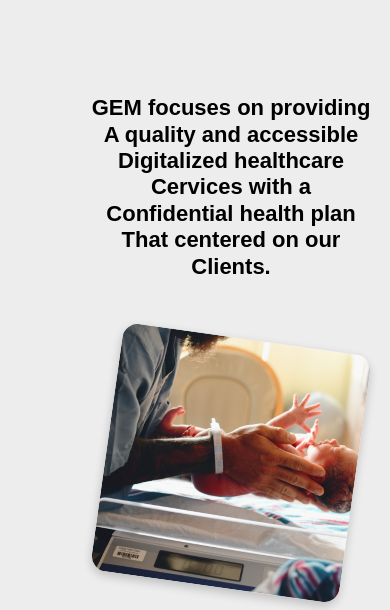
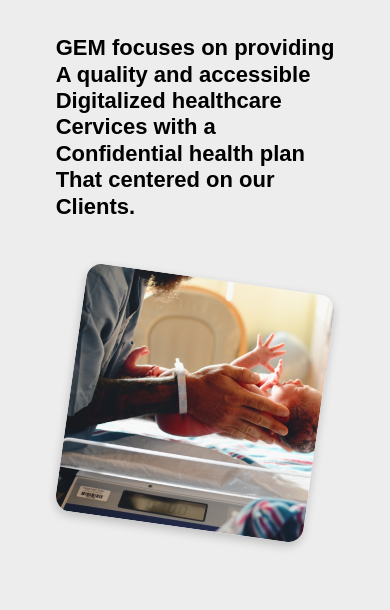
Before and after one commit to eyebeeart/gemhomecare, a plain HTML site: page about.html in a window 390 px wide. Shown: the part 234-844 px from the top of the page. Drawn offline with Linux system fonts and the light colour scheme.

Commit message:
Update about.css

```diff
--- a/about.css
+++ b/about.css
@@ -91,18 +91,36 @@ body {
       height: 20px;
     }
 
+
+
     /* Section Styling */
-  .care-section .care-section2 {
+  .care-section2 {
     display: flex;
     justify-content: space-between;
     align-items: center;
-    padding: 80px 0px 50px 50px;
+    padding: 32px 32px;
     margin: 0 auto; /* Center section horizontally */
     background-color: #eeeded;
   }
-  .care-section{
+
+  .care-section {
     box-shadow: inset 30px, 0, 0, 0 60px rgba(0, 0, 0, 0.30);
+    flex-direction: column;
+    padding: 32px;
+    display: flex;
+    justify-content: center;
+    align-items: center;
+    text-align: left;
   }
+
+
+
+  .care-section h1 {
+    font-size: 64px;
+    color: rgb(0, 0, 0);
+    margin-bottom: 32px;
+  }
+
   .uline{
     display: inline-flex;
     align-items: center;
@@ -111,18 +129,6 @@ body {
   .hr3{
     width: 580px;
     background: linear-gradient(to right, #d4f049, #1bc515) ;
-  }
-
-  .care-section {
-      align-items: center;
-    text-align: center;
-    padding: 32px;
-  }
-
-  .care-section h1 {
-    font-size: 64px;
-    color: rgb(0, 0, 0);
-    margin-bottom: 32px;
   }
 
   /* Text Content */
@@ -475,12 +481,6 @@ body {
       background-color: #eeeded;
     }
 
-    .container h1 {
-      font-size: 64px;
-      color: rgb(0, 0, 0);
-      margin-bottom: 12px;
-    }
-
     .care-section {
       flex-direction: column;
       padding: 16px;
@@ -488,6 +488,14 @@ body {
       justify-content: center;
       align-items: center;
     }
+
+    .container h1 {
+      font-size: 64px;
+      color: rgb(0, 0, 0);
+      margin-bottom: 12px;
+    }
+
+
 
     .care-section h1 {
       font-size: 24px;
@@ -928,7 +936,7 @@ body {
       flex-direction: column;
       justify-content: center;
       align-items: center;
-      padding: 20px 20px;
+      padding: 20px 0px;
       margin: 0 auto; /* Center section horizontally */
       background-color: #eeeded;
     }
```
